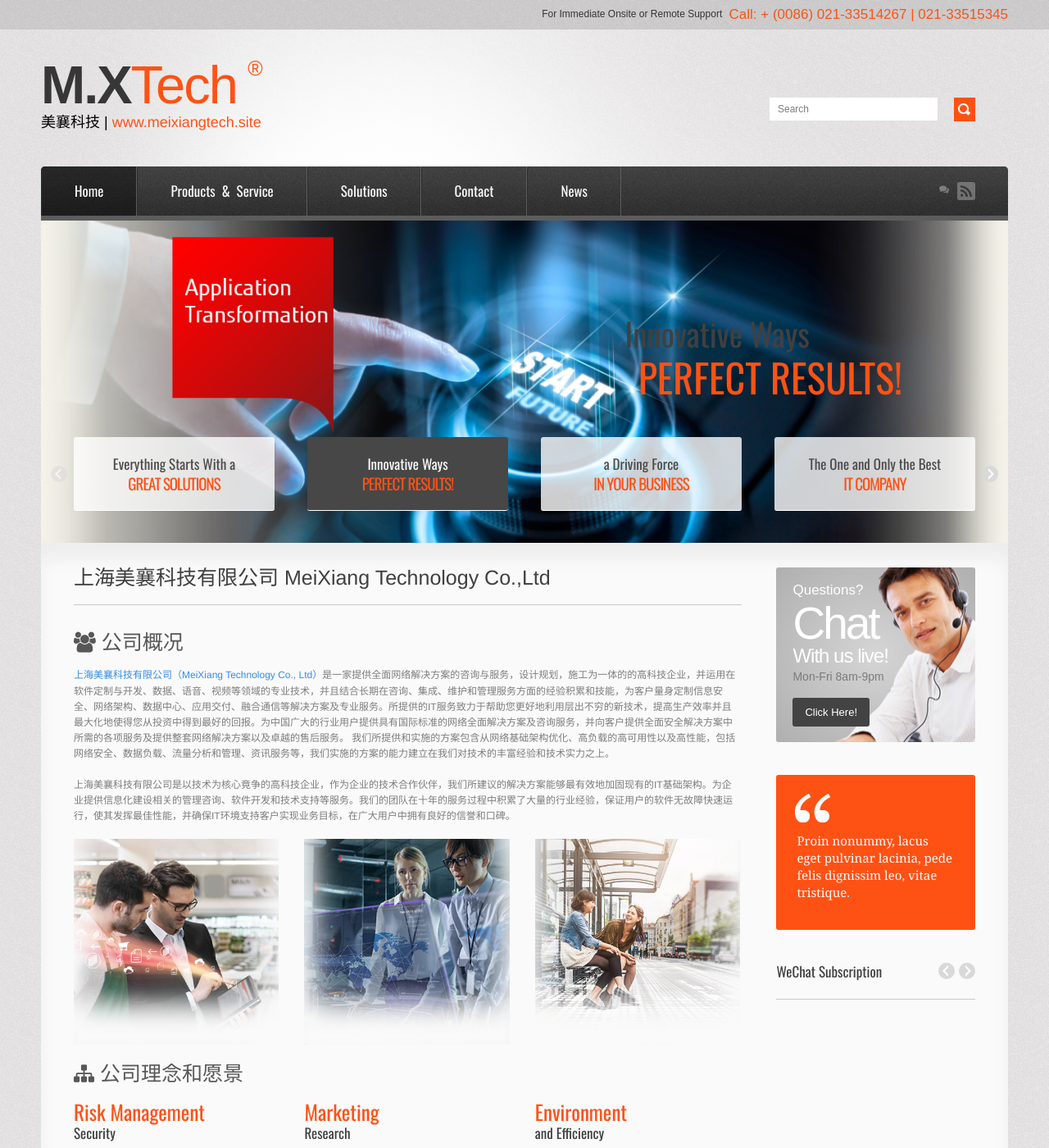
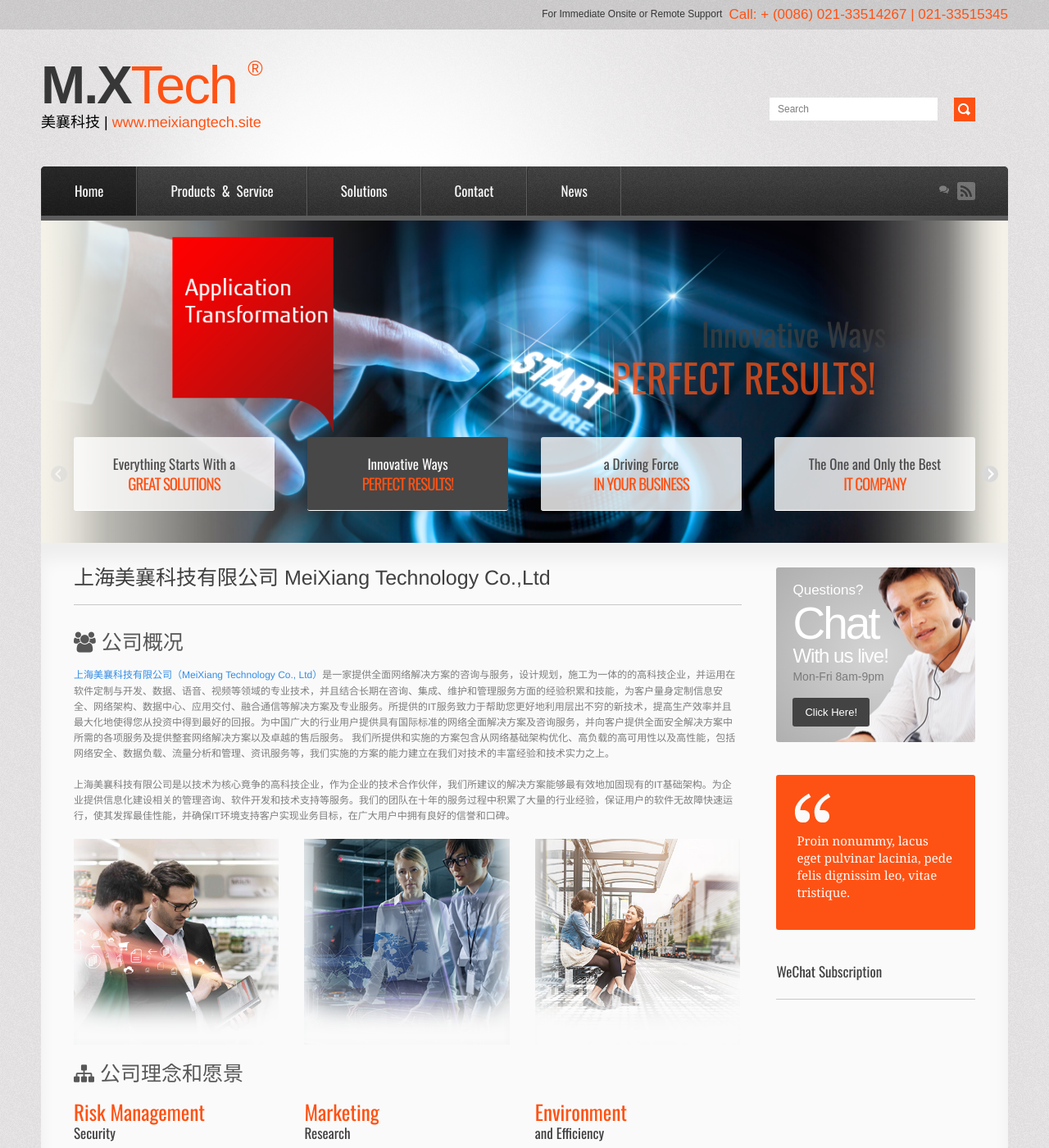
Before and after one commit to frankdevhub-business/frankdevhub-business.github.io, a Jekyll site: the page built from index.html, in a window 1280 px wide and 1400 px high. Shown: the whole window at 82% size. Built offline with Jekyll 4.4.1, drawn with Linux system fonts in a browser that asks for light colours; nearby versions of some CDN libraries; some web fonts are replaced.

```diff
--- a/_includes/footer.html
+++ b/_includes/footer.html
@@ -190,7 +190,7 @@
 	<script src="/sliders/flexslider/jquery.flexslider-min.js"></script>
 	<script src="/js/jquery.easing.1.3.js"></script>
 	<script src="/js/jquery.cycle.all.min.js"></script>
-	<script src="/js/jquery.jtweetsanywhere-1.3.1.min.js"></script>
+	<!--<script src="/js/jquery.jtweetsanywhere-1.3.1.min.js"></script>-->
 	<script src="/fancybox/jquery.fancybox.pack.js"></script>
 	<script src="/js/custom.js"></script>
 	<script src="/changer/js/changer.js"></script>
--- a/_includes/head.html
+++ b/_includes/head.html
@@ -12,7 +12,7 @@
 
 
 	<!-- 1140px Grid styles for IE -->
-	<!--[if lte IE 9]><link rel="stylesheet" href="css/ie.css" type="text/css" media="screen" />
+	<!--[if lte IE 9]><link rel="stylesheet" href="/css/ie.css" type="text/css" media="screen" />
 	<![endif]-->
 
 	<link rel="stylesheet" href="/css/1140.css" type="text/css" media="screen" />
```
